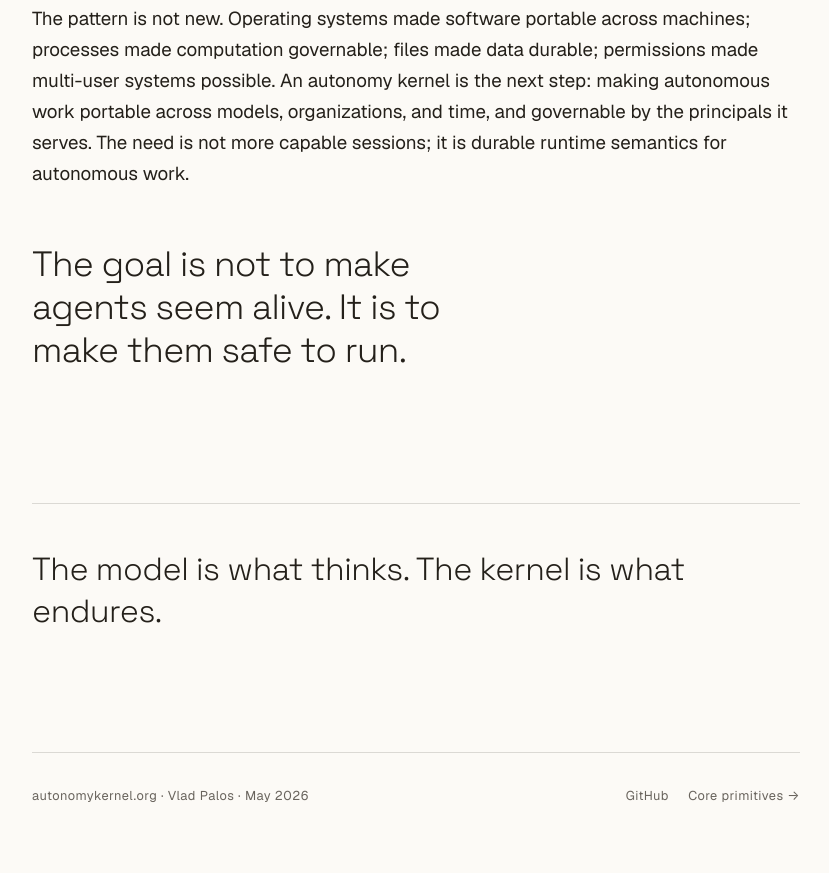
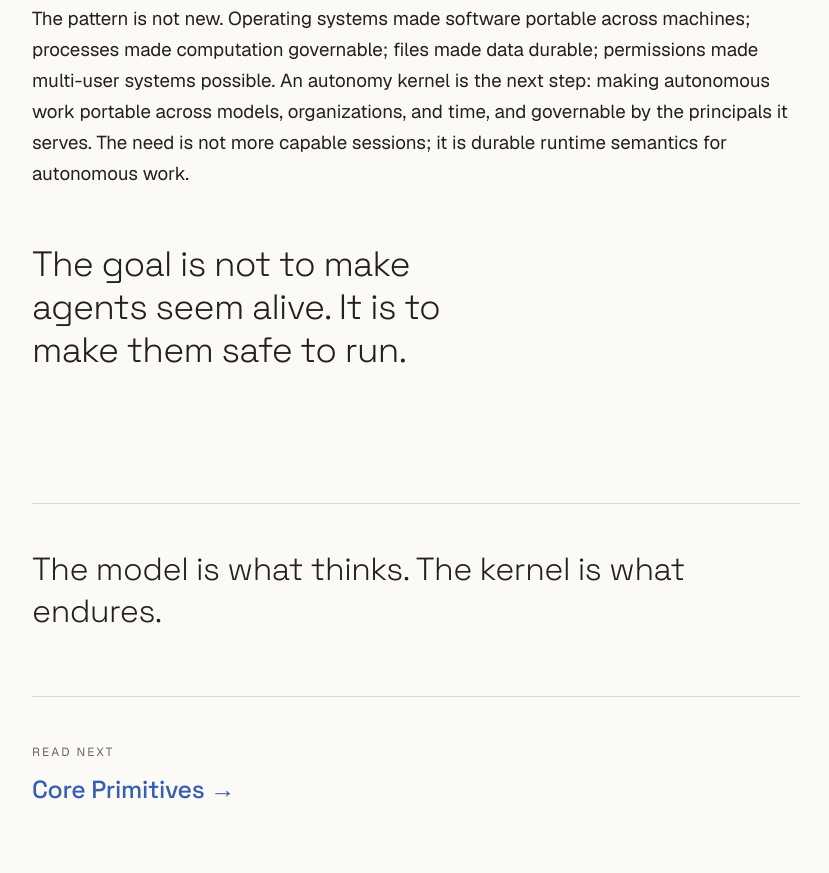
Before and after one commit to offbeatport/autonomykernel, a plain HTML site: page index.html in a window 1280 px wide. Shown: the part 11063-11936 px from the top of the page, without its empty margins (224-1053 px from the left). Drawn offline with nearby package versions, Linux system fonts and the light colour scheme.

Commit message:
chore: move primitives link to the bottom of page

```diff
--- a/index.html
+++ b/index.html
@@ -454,6 +454,35 @@
         line-height: 1.3;
         letter-spacing: -0.015em;
         color: var(--ink);
+      }
+
+      /* ---------- Next page ---------- */
+      .next {
+        margin: clamp(2.6rem, 6vw, 4rem) 0 0;
+        padding-top: clamp(2rem, 5vw, 2.8rem);
+        border-top: 1px solid var(--hair);
+      }
+      .next a {
+        font-family: var(--display);
+        font-weight: 500;
+        font-size: clamp(1.2rem, 1rem + 0.8vw, 1.55rem);
+        letter-spacing: -0.015em;
+        text-decoration: none;
+        color: var(--accent);
+      }
+      .next a:hover {
+        text-decoration: underline;
+        text-underline-offset: 0.2em;
+      }
+      .next .label {
+        display: block;
+        font-family: var(--body);
+        font-weight: 400;
+        font-size: 0.74rem;
+        letter-spacing: 0.18em;
+        text-transform: uppercase;
+        color: var(--muted);
+        margin-bottom: 0.45rem;
       }
 
       /* ---------- Footer ---------- */
@@ -1173,13 +1202,17 @@
         <blockquote class="envoi">
           The model is what thinks. The kernel is what endures.
         </blockquote>
+
+        <nav class="next">
+          <span class="label">Read next</span>
+          <a href="primitives.html">Core Primitives →</a>
+        </nav>
       </main>
 
       <footer>
         <span>autonomykernel.org · Vlad Palos · May 2026</span>
         <nav>
           <a href="https://github.com/offbeatport/autonomykernel">GitHub</a>
-          <a href="primitives.html">Core primitives →</a>
         </nav>
       </footer>
     </div>
```
